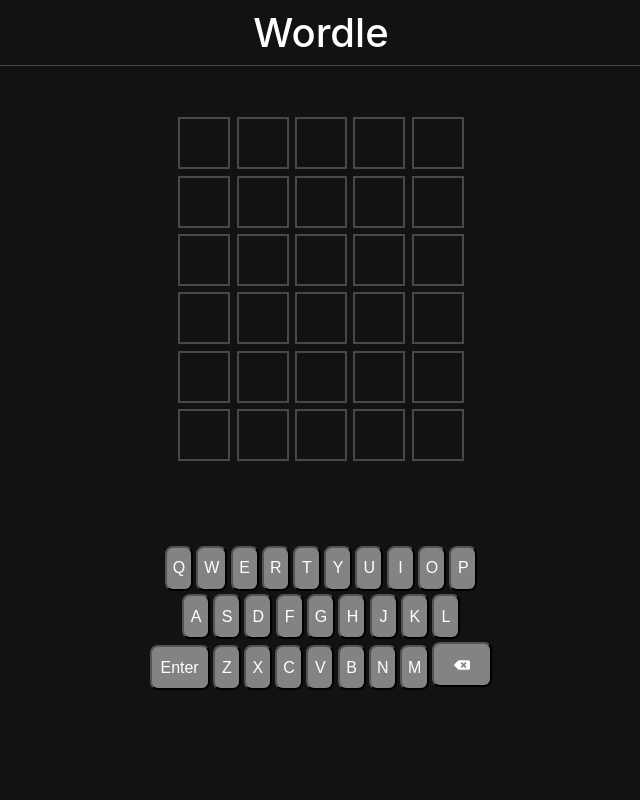
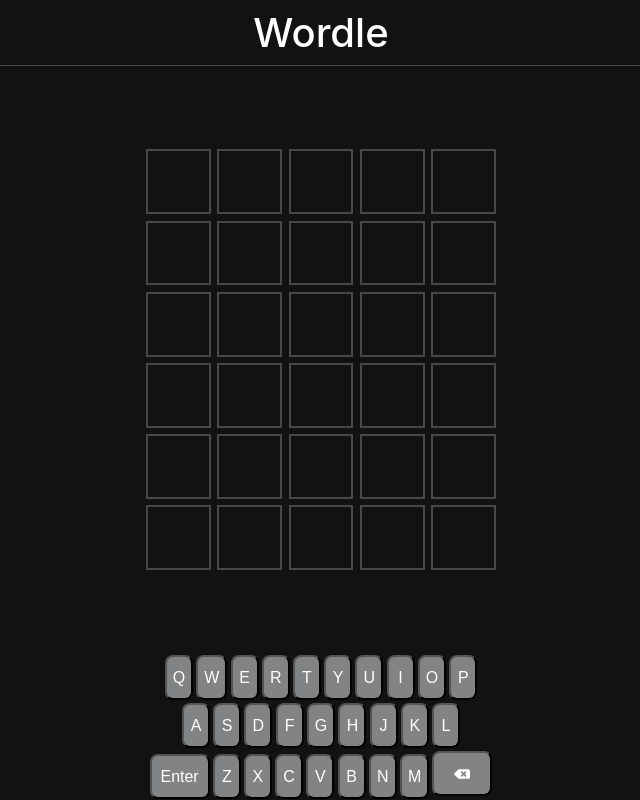
Before and after one commit to alaminShaheen/wordle-clone, a React (Create React App) app: page / in a window 1280 px wide. Shown: the whole page, without its empty margins (319-959 px from the left). Built offline with nearby package versions, Linux system fonts and the light colour scheme.

Commit message:
UI issues fixed

```diff
--- a/src/App.css
+++ b/src/App.css
@@ -1,26 +1,30 @@
 :root {
 	--app-bg: #121213;
 	--border-color: #48484a;
-	--tile-dimension: 3rem;
-	--tile-font-size: 1.8em;
+	--tile-dimension: 3.8rem;
+	--tile-font-size: 2.3em;
 	--tile-correct-word-bg: #538d4e;
 	--tile-present-word-bg: #bf9f3b;
 	--tile-absent-word-bg: #939598;
 	--keyboard-key-color: white;
 	--keyboard-key-bg: #818384;
+	--header-height: 65px;
 }
 
 .App {
 	overflow: hidden;
 	text-align: center;
 	background-color: var(--app-bg);
-	min-height: 100vh;
+	height: 100vh;
 }
 
 .header {
 	font-size: 2.5em;
 	color: white;
-	padding: 0.5rem;
+	height: var(--header-height);
+	display: flex;
+	align-items: center;
+	justify-content: center;
 	border-bottom: 1px solid var(--border-color);
 }
 
@@ -30,11 +34,21 @@
 }
 
 .game-container {
-	color: white;
-	margin: 3rem 0 5rem;
+	height: calc(100% - var(--header-height));
+	display: flex;
+	flex-direction: column;
 }
 
-.game-container .row {
+.rows {
+	display: flex;
+	flex-direction: column;
+	flex-grow: 1;
+	align-items: center;
+	justify-content: center;
+	color: white;
+}
+
+.rows .row {
 	display: flex;
 	justify-content: center;
 }
@@ -77,11 +91,6 @@
 	background-color: var(--tile-correct-word-bg);
 }
 
-.keyboard {
-	margin: 5rem 0;
-	min-width: 50px;
-}
-
 .keyboard .key {
 	display: inline-flex;
 	align-items: center;
--- a/src/components/GameContainer.tsx
+++ b/src/components/GameContainer.tsx
@@ -106,6 +106,7 @@
 
 	return (
 		<div className="game-container">
+			<div className="rows">
 				{rowTexts.map((_, rowIndex) => (
 					<Row
 						ref={focusedRowIndex === rowIndex ? rowHandler : null}
@@ -120,6 +121,7 @@
 						gameOver={gameOver}
 					/>
 				))}
+			</div>
 			<Keyboard onKeyClick={onKeyClick} />
 			<ToastContainer
 				position="top-center"
--- a/src/components/Row.tsx
+++ b/src/components/Row.tsx
@@ -45,8 +45,8 @@
 
 	const onBlur = () => {
 		setTimeout(() => {
-			if (inputRef.current && focusedRow) {
-				inputRef.current.focus();
+			if (focusedRow) {
+				inputRef.current?.focus();
 			}
 		}, 0);
 	};
@@ -83,8 +83,8 @@
 	);
 
 	useEffect(() => {
-		if (focusedRow && inputRef.current) {
-			inputRef.current.focus();
+		if (focusedRow) {
+			inputRef.current?.focus();
 		}
 	}, [focusedRow]);
 
```
Lines whose indentation alone changed are shown as unchanged.
